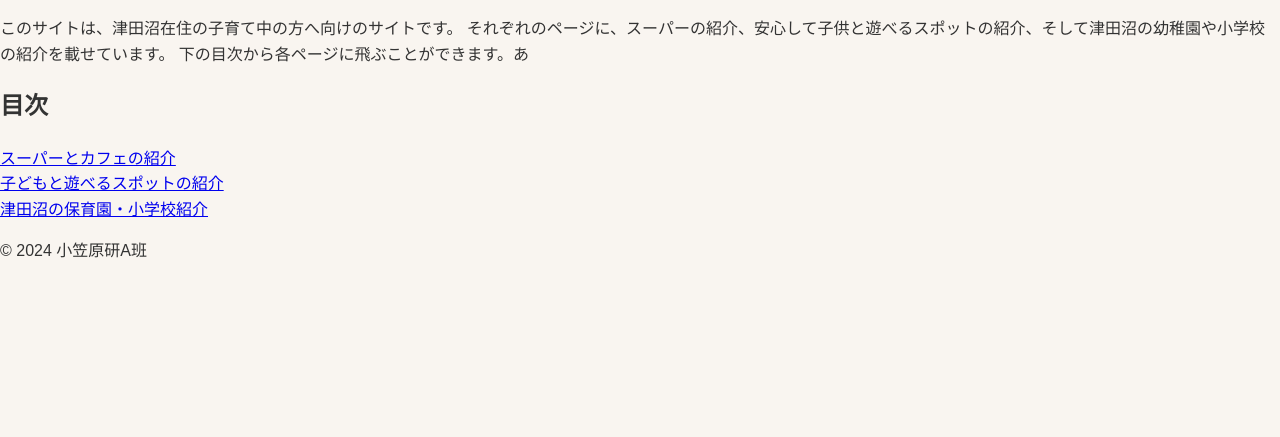
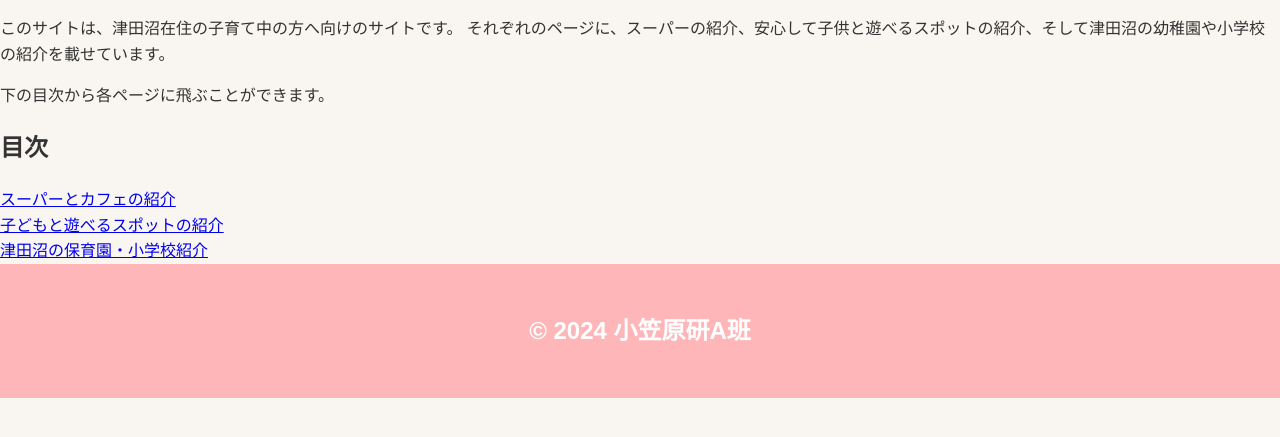
Before and after one commit to yabukilab/ogasawara-a, a PHP site: page / in a window 1280 px wide. Shown: the part 189-626 px from the top of the page. Run offline with PHP 8.4, Linux system fonts and the light colour scheme.

Commit message:
変更しました

```diff
--- a/htdocs/index.css
+++ b/htdocs/index.css
@@ -16,3 +16,12 @@ header {
     font-weight: bold;
     position: relative;
 }
+footer {
+    background-color: #ffb6b9;
+    color: white;
+    text-align: center;
+    padding: 1.5rem;
+    font-size: 1.5rem;
+    font-weight: bold;
+    position: relative;
+}
--- a/htdocs/index.html
+++ b/htdocs/index.html
@@ -14,7 +14,8 @@
 <main>
     <p>このサイトは、津田沼在住の子育て中の方へ向けのサイトです。
       それぞれのページに、スーパーの紹介、安心して子供と遊べるスポットの紹介、そして津田沼の幼稚園や小学校の紹介を載せています。
-      下の目次から各ページに飛ぶことができます。あ
+    </p>
+    <p>下の目次から各ページに飛ぶことができます。
     </p>
 </main>
 <nav>
```
